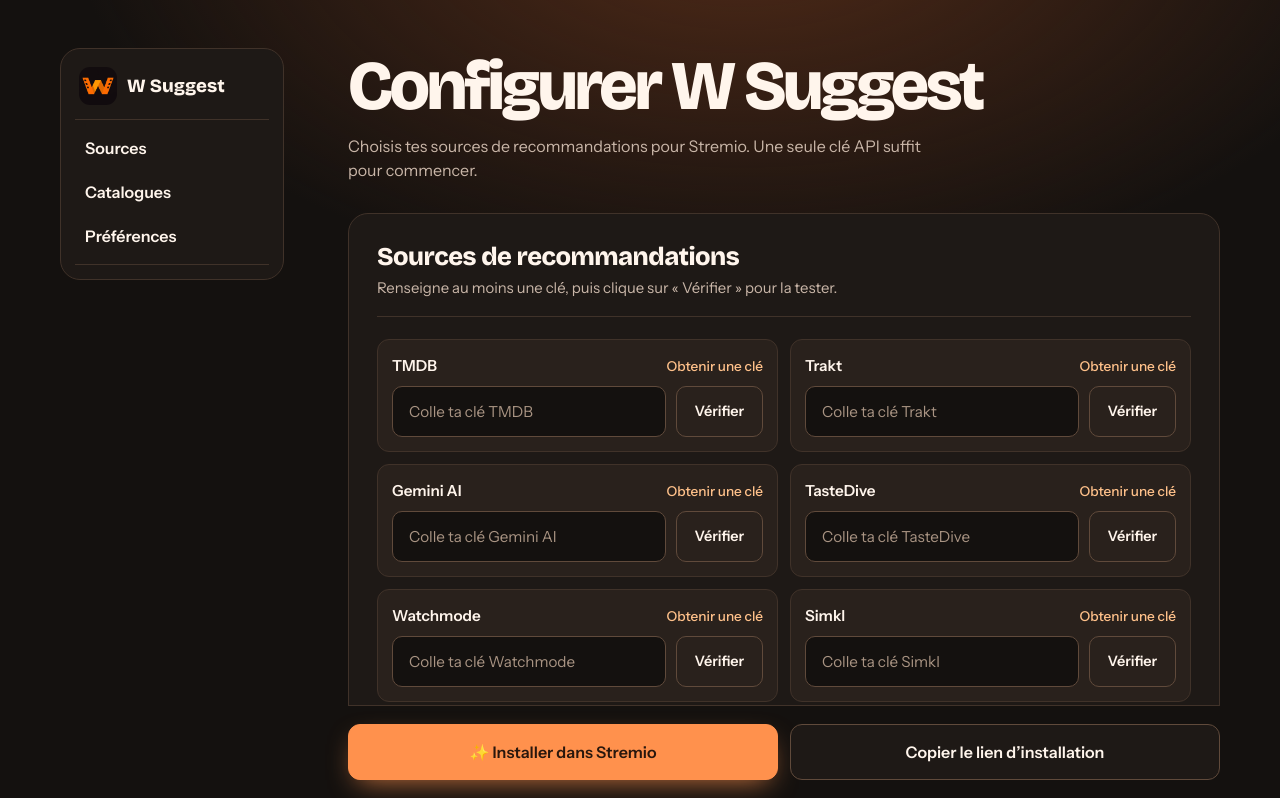
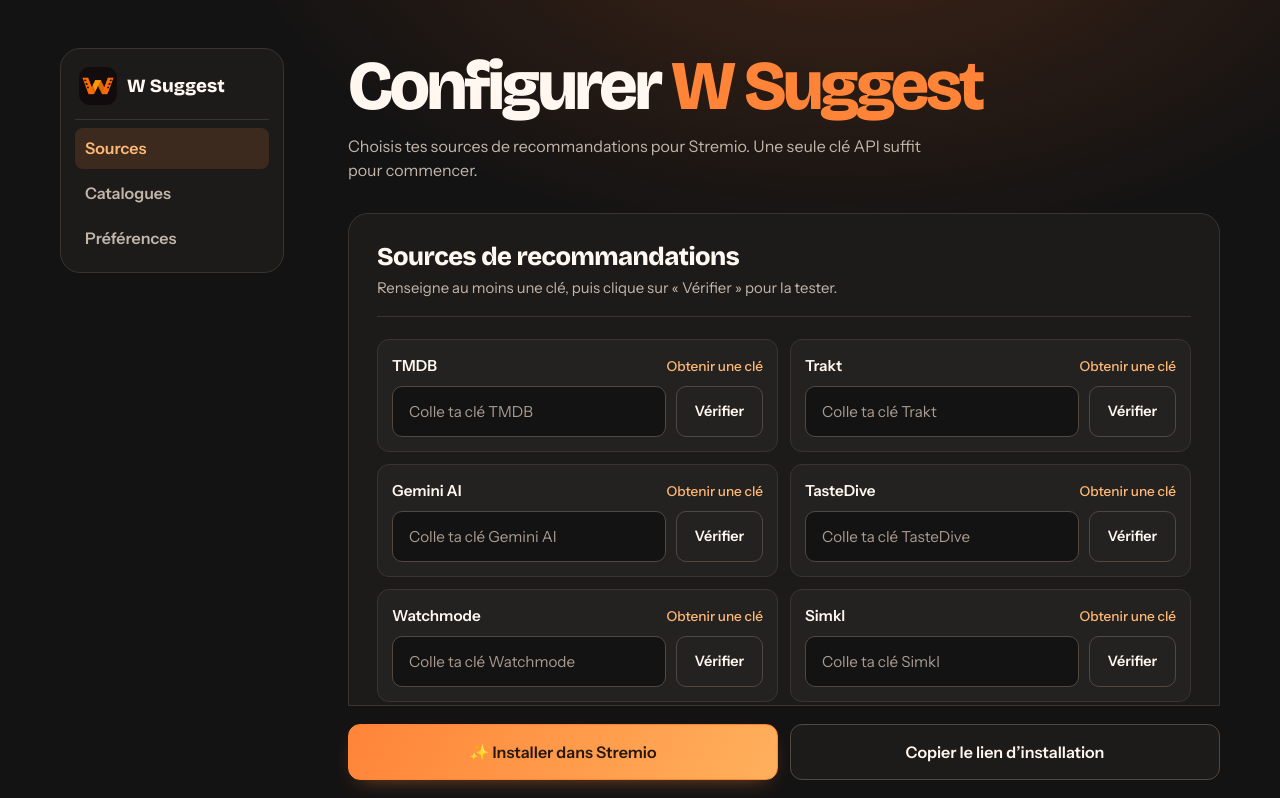
Before and after one commit to Wallacecleaver/W-Suggest, a website: page public/configure.html in a window 1280 px wide. Shown: the top 798 px of the page. Drawn offline with nearby package versions, Linux system fonts and the light colour scheme.

Commit message:
Refine orange accents on the W Suggest configuration page

```diff
--- a/public/configure.html
+++ b/public/configure.html
@@ -30,7 +30,7 @@
 
 			<main class="content">
 				<header class="config-heading">
-					<h1>Configurer W Suggest</h1>
+					<h1>Configurer <span>W Suggest</span></h1>
 					<p>Choisis tes sources de recommandations pour Stremio. Une seule clé API suffit pour commencer.</p>
 				</header>
 				<form id="configForm" action="/saveConfig" method="POST">
--- a/public/styles.css
+++ b/public/styles.css
@@ -1,14 +1,14 @@
 :root {
-	--bg: #14110f;
-	--surface: #1e1916;
-	--surface-2: #29211c;
-	--line: #403229;
-	--line-strong: #604a3b;
-	--text: #fff5ec;
-	--muted: #c9b6a8;
-	--accent: #ff914d;
-	--accent-soft: #ffc18a;
-	--accent-ghost: rgba(255, 145, 77, 0.14);
+	--bg: #141313;
+	--surface: #1c1b1a;
+	--surface-2: #242220;
+	--line: #393430;
+	--line-strong: #514842;
+	--text: #fff7f0;
+	--muted: #c2b5aa;
+	--accent: #ff8438;
+	--accent-soft: #ffb875;
+	--accent-ghost: rgba(255, 132, 56, 0.14);
 	--ok: #34d399;
 	--warn: #fbbf24;
 	--err: #f87171;
@@ -35,7 +35,7 @@ body {
 	color: var(--text);
 	min-height: 100vh;
 	line-height: 1.55;
-	background: radial-gradient(900px 520px at 58% -12%, #522b18 0%, transparent 75%), var(--bg);
+	background: radial-gradient(780px 460px at 66% -14%, rgba(235, 104, 32, 0.21), transparent 78%), var(--bg);
 	background-attachment: fixed;
 	-webkit-font-smoothing: antialiased;
 }
@@ -103,27 +103,26 @@ a:hover {
 
 .config-nav {
 	display: grid;
-	gap: 3px;
-}
-
-.config-nav {
-	padding: 8px 0;
-	border-block: 1px solid var(--line);
+	gap: 4px;
+	padding-top: 8px;
+	border-top: 1px solid var(--line);
 }
 
 .config-nav a {
 	display: block;
 	padding: 8px 10px;
 	border-radius: 8px;
+	color: var(--muted);
 	font-weight: 600;
 }
 
-.config-nav a {
-	color: var(--text);
-}
-
-.config-nav a:hover {
+.config-nav a:hover,
+.page:not(:has(.panel:target)) .config-nav a[href="#sources"],
+.page:has(#sources:target) .config-nav a[href="#sources"],
+.page:has(#catalogues:target) .config-nav a[href="#catalogues"],
+.page:has(#preferences:target) .config-nav a[href="#preferences"] {
 	background: var(--accent-ghost);
+	color: var(--accent-soft);
 	text-decoration: none;
 }
 
@@ -138,6 +137,11 @@ h1 {
 	line-height: 1;
 	letter-spacing: -.05em;
 	margin-bottom: 12px;
+}
+
+.config-heading h1 span {
+	color: var(--accent);
+	white-space: nowrap;
 }
 
 .config-heading p {
@@ -156,7 +160,7 @@ h1 {
 }
 
 .panel:target {
-	border-color: var(--accent-soft);
+	border-color: #785336;
 }
 
 .panel-head {
@@ -257,10 +261,10 @@ input[type="text"] {
 	transition: border-color 0.2s, box-shadow 0.2s;
 }
 input[type="text"]::placeholder {
-	color: #a99483;
+	color: #a99b90;
 }
 input[type="text"]:hover {
-	border-color: #8b634b;
+	border-color: #977255;
 }
 input[type="text"]:focus {
 	outline: none;
@@ -377,7 +381,7 @@ input[type="text"][data-valid="true"] {
 	transition: transform 0.2s;
 }
 .toggle:has(input:checked) {
-	background: #a64d23;
+	background: #b65324;
 }
 .toggle input:checked + .toggle-slider {
 	transform: translateX(20px);
@@ -403,7 +407,7 @@ input[type="text"][data-valid="true"] {
 	transition: border-color 0.2s, box-shadow 0.2s;
 }
 .dropdown-container select:hover {
-	border-color: #8b634b;
+	border-color: #977255;
 }
 .dropdown-container select:focus {
 	outline: none;
@@ -505,7 +509,7 @@ input[type="text"][data-valid="true"] {
 	transition: transform 0.2s;
 }
 .mini-toggle:has(input:checked) {
-	background: #a64d23;
+	background: #b65324;
 }
 .mini-toggle input:checked + .mini-slider {
 	transform: translateX(16px);
@@ -570,13 +574,13 @@ input[type="text"][data-valid="true"] {
 	transition: background 0.2s, border-color 0.2s, transform 0.2s, box-shadow 0.2s;
 }
 .install-button {
-	background: #ff914d;
+	background: linear-gradient(115deg, #ff8438, #ffb05c);
 	color: #29170d;
 	border: 1px solid var(--accent);
-	box-shadow: 0 10px 28px -10px rgba(255, 145, 77, 0.8);
+	box-shadow: 0 8px 22px -12px rgba(255, 132, 56, 0.62);
 }
 .install-button:hover {
-	background: #ffad73;
+	background: linear-gradient(115deg, #ff9857, #ffc078);
 	transform: translateY(-1px);
 }
 .copy-manifest-button {
```
